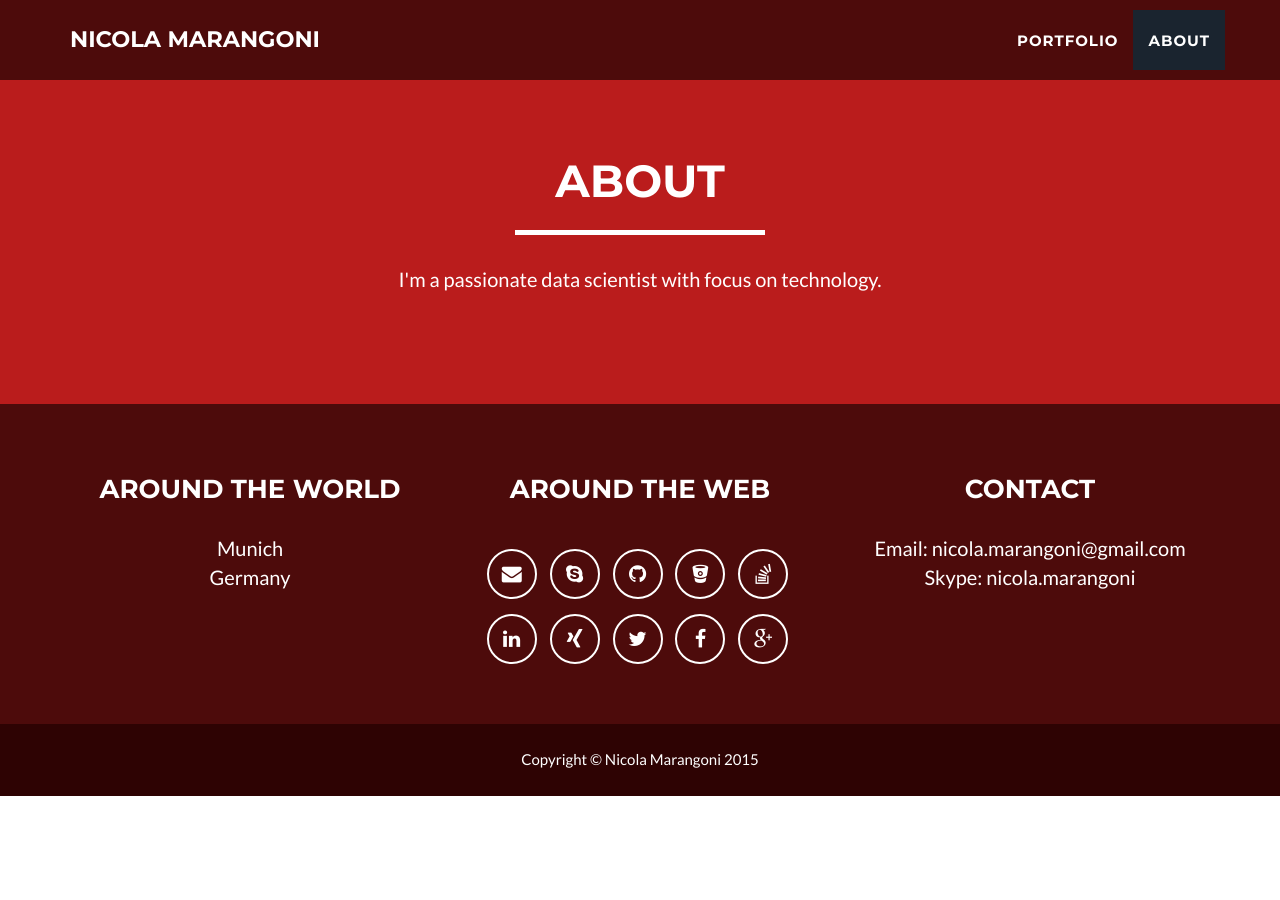
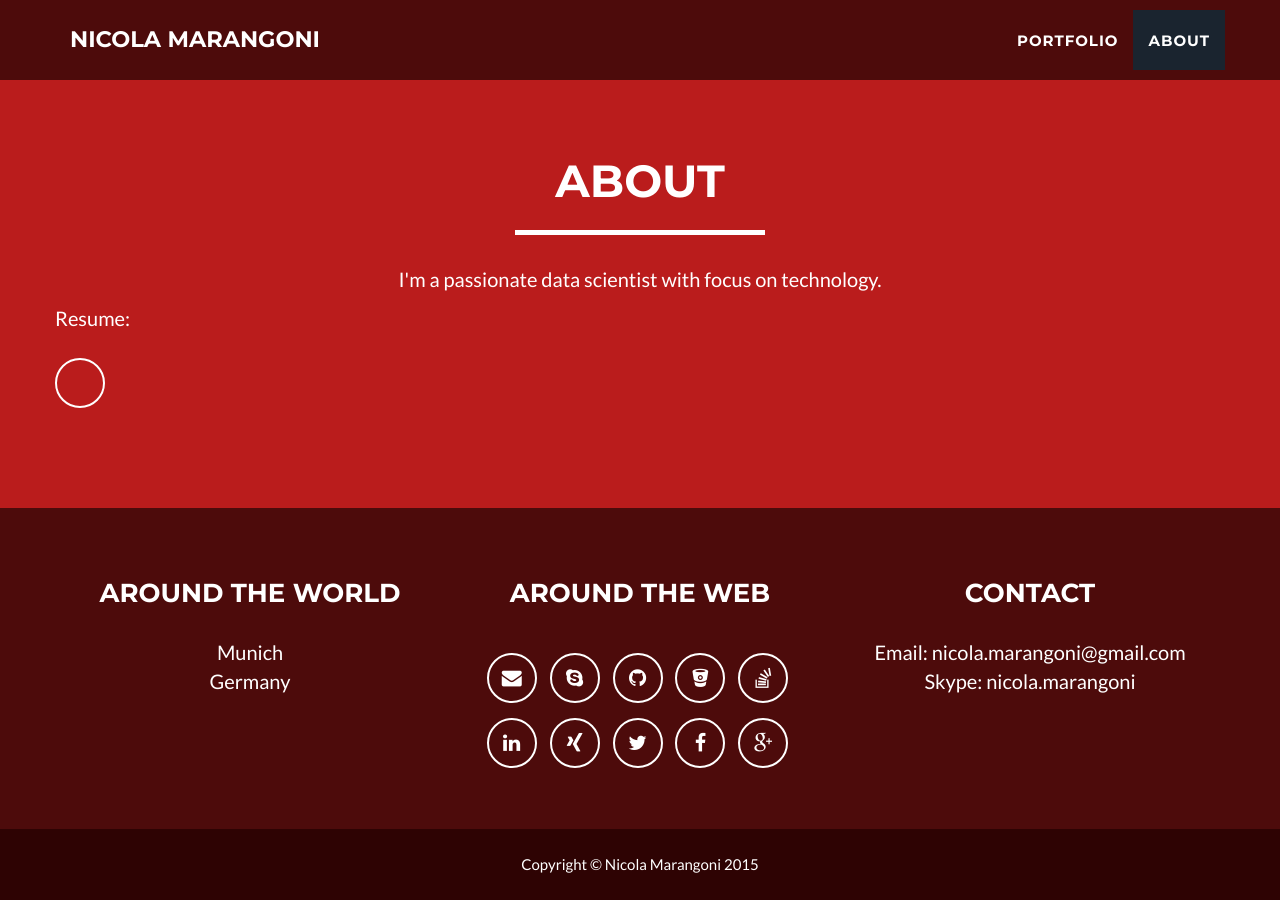
Before and after one commit to nicolamarangoni/nicolamarangoni.github.io, a Jekyll site: the page built from index.html, in a window 1280 px wide and 900 px high, scrolled down 1766 px. Built offline with Jekyll 4.4.1, drawn with Linux system fonts in a browser that asks for light colours; before the commit the page ends 2562 px from its top, so only the background shows below that.

Commit message:
resumes added

```diff
--- a/_includes/about.html
+++ b/_includes/about.html
@@ -20,5 +20,8 @@
                     </a>
                 </div -->
             </div>
+            <div class="row">
+				<p>Resume:</p><a href="files/Marangoni_eng_long.pdf" class="btn-social btn-outline"><i class="fa fa-fw fa-file-pdf"></i></a>
+            </div>
         </div>
     </section>
```
Also changed, not shown: 2 other files.
